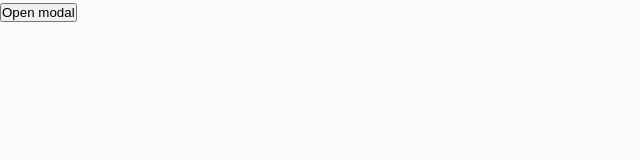
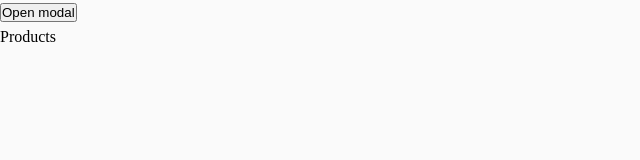
Before and after one commit to NithishKumar-13/react-challenge, a React (Create React App) app: page / in a window 1280 px wide. Shown: the top 160 px of the page, without its empty margins (0-640 px from the left). Built offline with nearby package versions, Linux system fonts and the light colour scheme.

Commit message:
import Products in App.js

```diff
--- a/src/App.js
+++ b/src/App.js
@@ -1,5 +1,6 @@
 import React, { useState } from 'react'
 import Modal from './components/Modal/Modal'
+import Products from './components/Products/Products'
 import './App.scss'
 
 const App = () => {
@@ -9,6 +10,7 @@ const App = () => {
         <div>
             <button onClick={() => setIsOpen(true)}>Open modal</button>
             {isOpen && <Modal onClose={setIsOpen} />}
+            <Products />
         </div>
     )
 }
```
